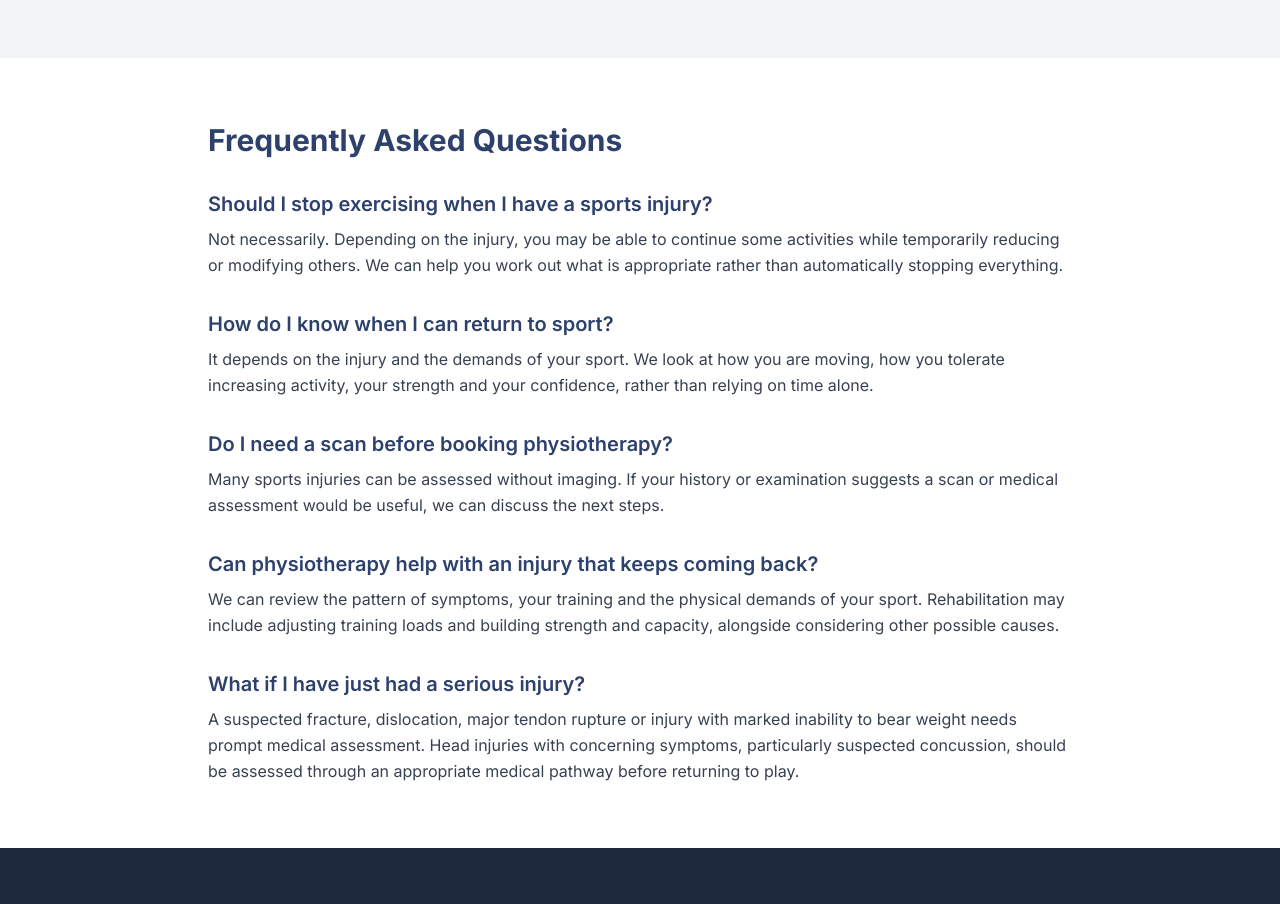
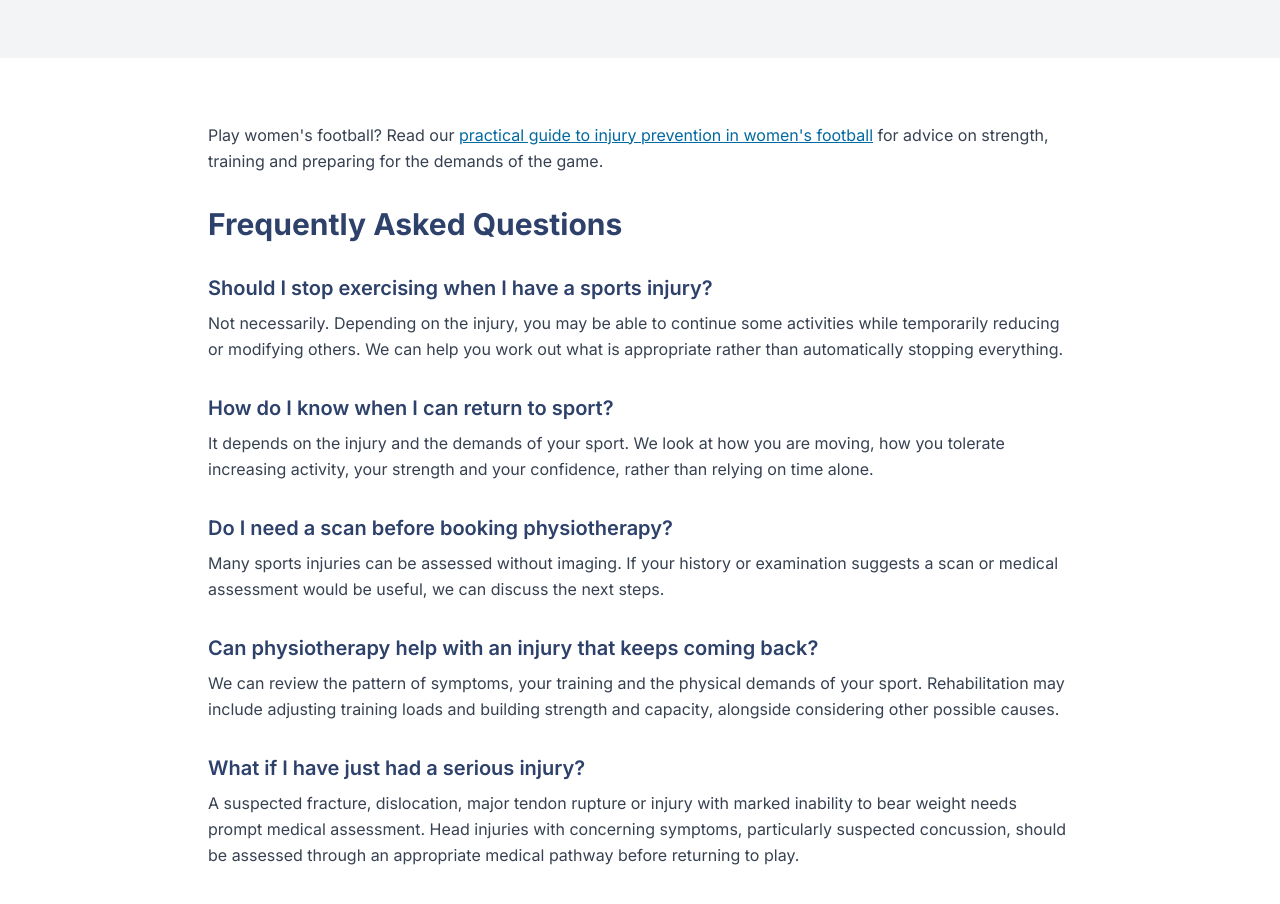
Before and after one commit to CTPhysio/CTPhysio, a React (Vite) app: page /treatments/sports-injuries in a window 1280 px wide. Shown: the part 2580-3484 px from the top of the page. Built offline with nearby package versions, Linux system fonts and the light colour scheme.

Commit message:
Add relevant internal link on SportsInjuries

```diff
--- a/src/components/SportsInjuries.tsx
+++ b/src/components/SportsInjuries.tsx
@@ -41,6 +41,7 @@ const SportsInjuries: React.FC = () => (
     />
     <section className="bg-white py-16">
       <div className="container mx-auto px-4 max-w-4xl">
+        <p className="text-gray-700 leading-relaxed mb-8">Play women's football? Read our <a href="/advice/injury-prevention-womens-football/" className="text-sky-700 underline hover:text-sky-900">practical guide to injury prevention in women's football</a> for advice on strength, training and preparing for the demands of the game.</p>
         <h2 className="text-3xl font-bold text-navy-700 mb-8">Frequently Asked Questions</h2>
         <div className="space-y-8 text-gray-700 leading-relaxed">
           <div><h3 className="text-xl font-semibold text-navy-700 mb-2">Should I stop exercising when I have a sports injury?</h3><p>Not necessarily. Depending on the injury, you may be able to continue some activities while temporarily reducing or modifying others. We can help you work out what is appropriate rather than automatically stopping everything.</p></div>
```
